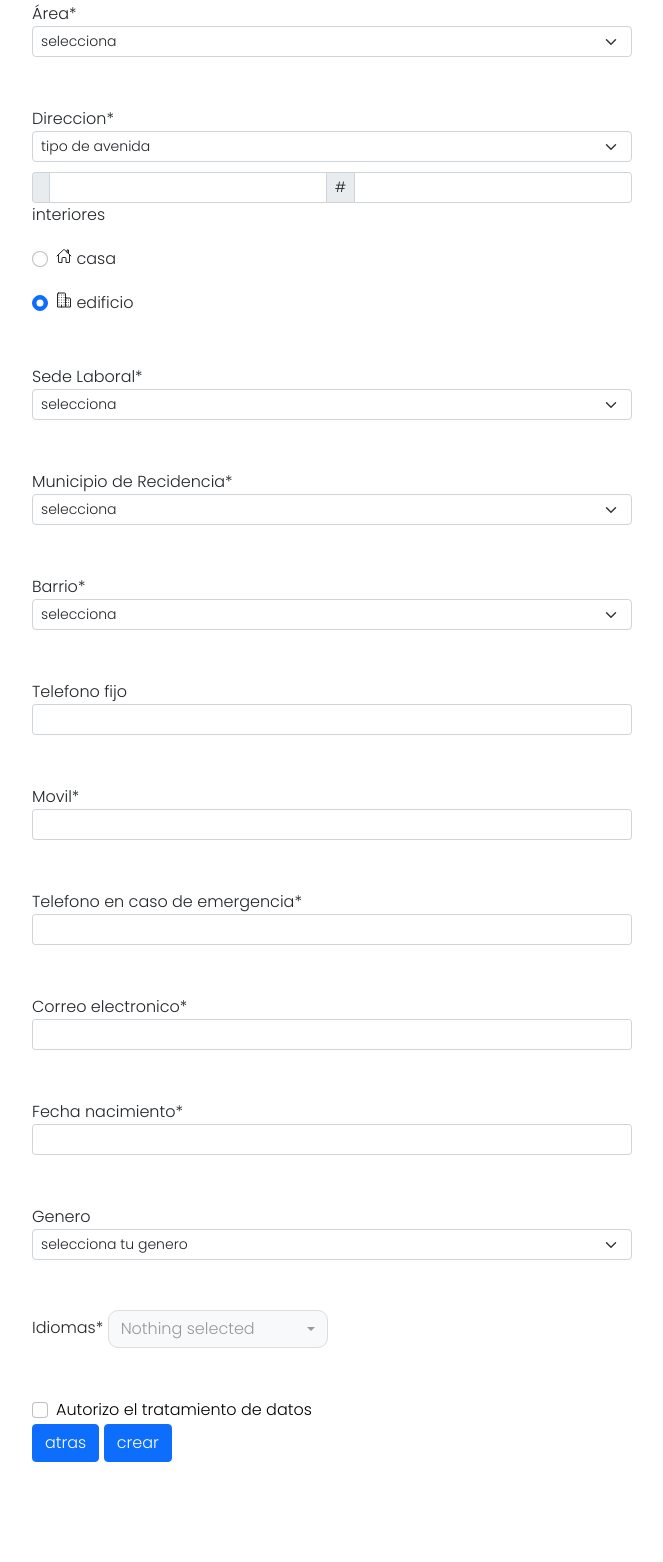
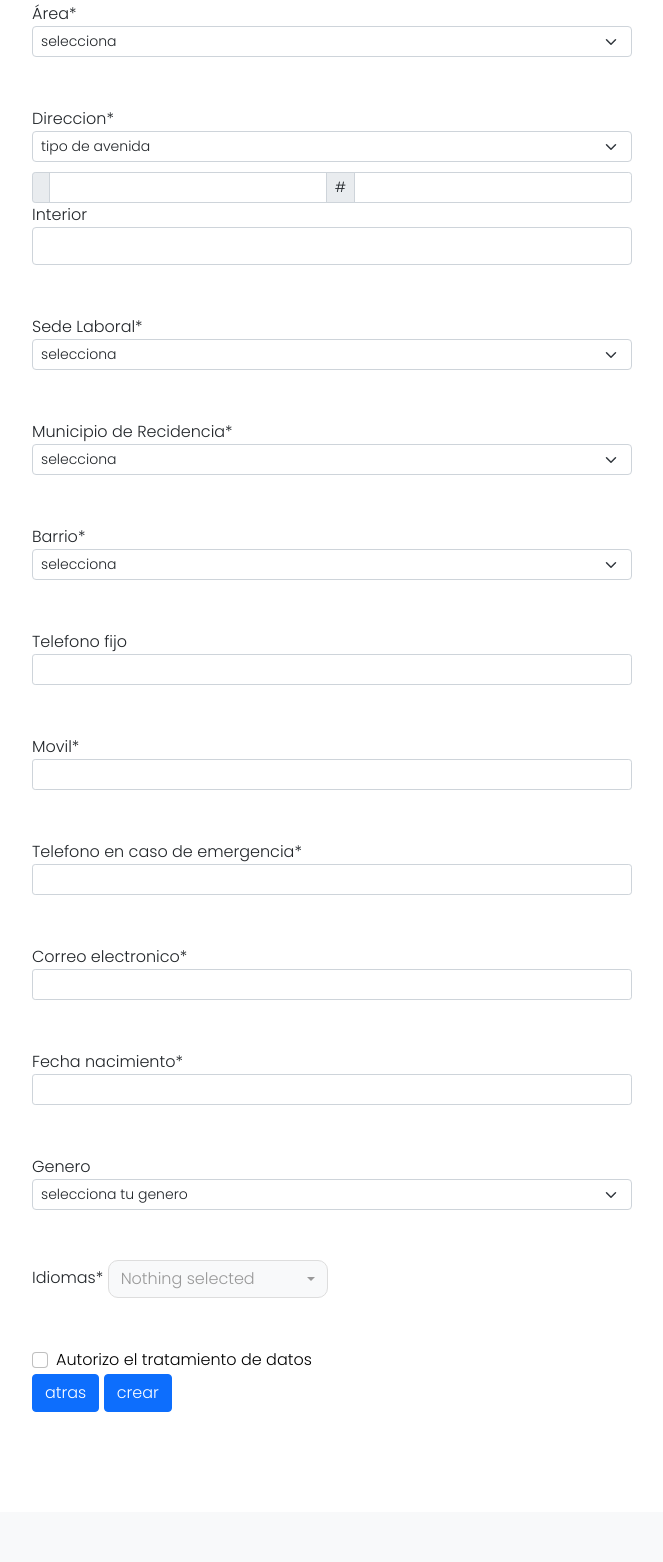
Before and after one commit to THEGLUM/formulario, a PHP site: page /formulario.php in a window 1280 px wide. Shown: the part 1104-2666 px from the top of the page, without its empty margins (293-956 px from the left). After the commit the page ends 2516 px from the top, so only its background shows below. Run offline with PHP 8.4, Linux system fonts and the light colour scheme; data that the repository does not hold is empty.

Commit message:
actulalzar
fase dos del proyecto de formulario

```diff
--- a/formulario/actulizar.php
+++ b/formulario/actulizar.php
@@ -0,0 +1 @@
+<?php
--- a/formulario/conexion.php
+++ b/formulario/conexion.php
@@ -4,7 +4,7 @@
         $password = '';
         $db = 'empleados_almacontact';
         $conn;  */
-         $host = '10.96.16.53';
+        $host = '10.96.16.53';
         $user = 'personalma';
         $password = 'personalma';
         $db = 'Empleados_Almacontact';
--- a/formulario/formulario3.0/html/formulario.php
+++ b/formulario/formulario3.0/html/formulario.php
@@ -195,21 +195,9 @@
                       <input type="text" aria-label="Last name" class="form-control" name="numeroViaUno">
                     </div>
 
-                    <label for="flexRadioDefault1"> interiores</label>
-                    <div class="form-check">
-                      <input class="form-check-input" type="radio" name="flexRadioDefault" value="casa" id="flexRadioDefault1">
-                      <label class="form-check-label" for="flexRadioDefault1">
-                        <ion-icon name="home-outline"></ion-icon>
-                        casa
-                      </label>
-                    </div>
-                    <div class="form-check">
-                      <input class="form-check-input" type="radio" name="flexRadioDefault" value="edificio" id="flexRadioDefault2" checked>
-                      <label class="form-check-label" for="flexRadioDefault2">
-                        <ion-icon name="business-outline"></ion-icon>
-                        edificio
-                      </label>
-                    </div>
+                    <label for="interiores"> Interior</label>
+                    <input type="text" aria-label="Last name" class="form-control" name="interior" id="interior">
+
 
                   </div>
                     <!--
--- a/formulario/registro.php
+++ b/formulario/registro.php
@@ -13,7 +13,7 @@ $Fk_Area = trim($_POST["area"]);
 $Fk_TipoVia = trim($_POST["direccion"]);
 $numeroViaFinal = trim($_POST["numeroViaUno"]);
 $NumeroViaDos = trim($_POST["numeroViaDos"]);
-$Interior = trim($_POST["flexRadioDefault"]);
+$Interior = trim($_POST["interior"]);
 $Municipio = trim($_POST["municipioRecidencia"]);
 $Barrios = trim($_POST["barrio"]);
 $Telefonofijo = trim($_POST["telefono"]);
```
Also changed, not shown: formulario/formulario3.0/html/actualizardatos.php (+4 -4 lines).
